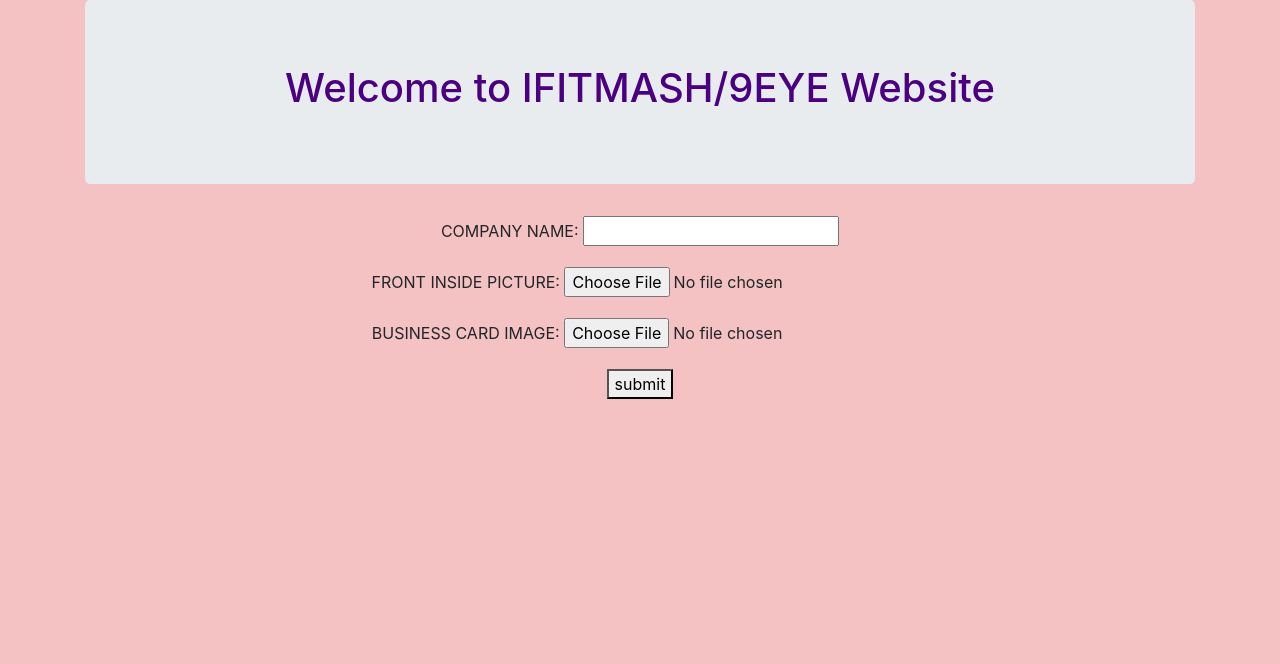
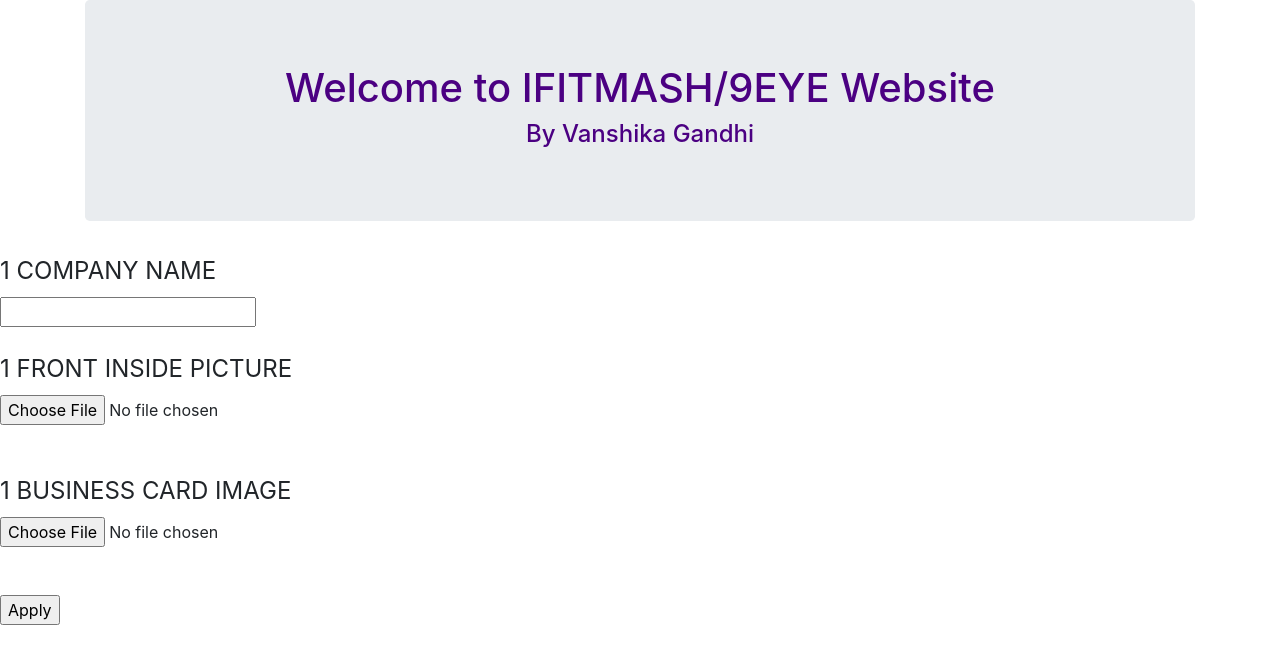
Before and after one commit to vanshikagandhi/Django-Form, a Django app: page / in a window 1280 px wide. Shown: the top 664 px of the page. Run offline with Django 3.2, Linux system fonts and the light colour scheme; some libraries are stand-ins or nearby versions.

Commit message:
Add files via upload

```diff
--- a/templates/form.html
+++ b/templates/form.html
@@ -7,25 +7,56 @@
     <link rel="stylesheet" href="https://stackpath.bootstrapcdn.com/bootstrap/4.4.1/css/bootstrap.min.css" integrity="sha384-Vkoo8x4CGsO3+Hhxv8T/Q5PaXtkKtu6ug5TOeNV6gBiFeWPGFN9MuhOf23Q9Ifjh" crossorigin="anonymous">
     <link rel="stylesheet" type="text/css"  href="{% static 'css/index.css' %}">
 </head>
-<body style="background-color:#f4c2c2;">
-
+<body>
+{#style="background-color:#f4c2c2;">#}
+{##}
 <div class="container" >
     <div class="jumbotron">
         <h1  >Welcome to IFITMASH/9EYE Website</h1>
+        <h4>By Vanshika Gandhi</h4>
     </div>
 </div>
+{##}
+{#<div align="center" >#}
+{##}
+{#    <form enctype="multipart/form-data" method="POST">#}
+{#    {% csrf_token %}#}
+{##}
+{#        {{ user_form.as_p }}#}
+{##}
+{#    <button type = "submit">submit</button>#}
+{#    </form>#}
+{##}
+{#</div>#}
 
-<div align="center" >
+<div class="form-style-5">
+<form enctype="multipart/form-data" method="POST">
+    {% csrf_token %}
+<fieldset>
+<legend><span class="number">1</span> {{ user_form.COMPANY_NAME.label }}</legend>
+{{  user_form.COMPANY_NAME }}
+</fieldset>
+    <br>
 
-    <form enctype="multipart/form-data" method="POST">
-    {% csrf_token %}
+<fieldset>
+<legend><span class="number">1</span> {{ user_form.FRONT_INSIDE_PICTURE.label }}</legend>
+{{ user_form.FRONT_INSIDE_PICTURE }}
+</fieldset>
+    <br>
+    <br>
+<fieldset>
+<legend><span class="number">1</span> {{ user_form.BUSINESS_CARD_IMAGE.label }}</legend>
+{{ user_form.BUSINESS_CARD_IMAGE }}
+</fieldset>
+<br>
+    <br>
 
-        {{ user_form.as_p }}
+<input type="submit" value="Apply" />
+</form>
+</div>
 
-    <button type = "submit">submit</button>
-    </form>
 
-</div>
+
 
 </body>
 </html>
```
